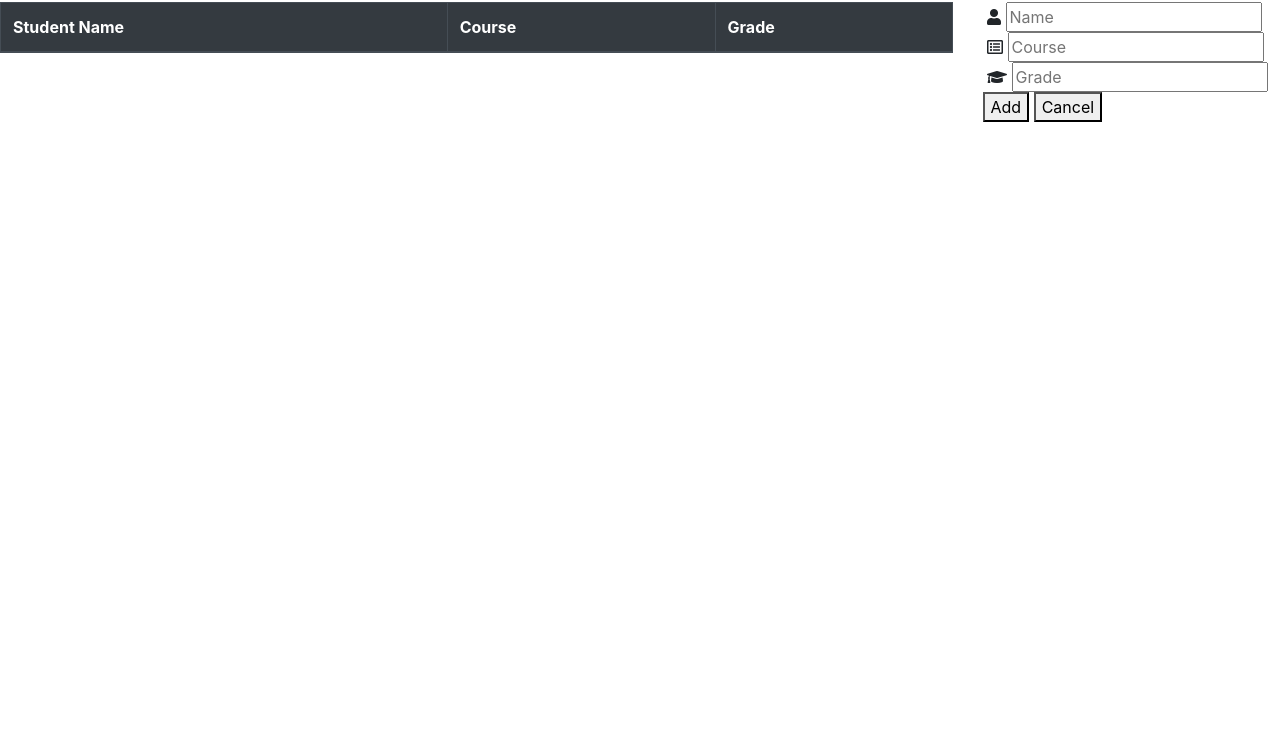
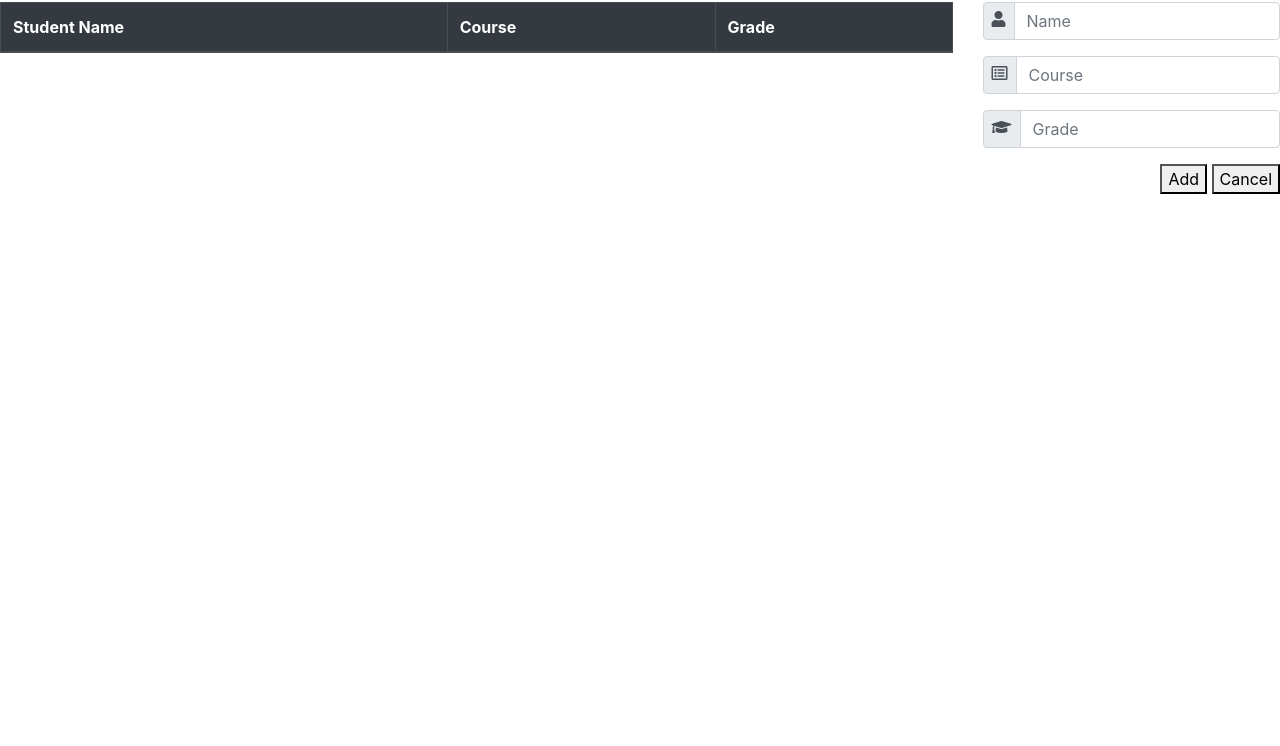
Before and after one commit to kevinelee/student-grade-table-re, a plain HTML site: page index.html in a window 1280 px wide. Shown: the part 54-800 px from the top of the page. Drawn offline with nearby package versions, Linux system fonts and the light colour scheme; no server answers.

Commit message:
completed add grade and some bootstrap css

```diff
--- a/components/app.js
+++ b/components/app.js
@@ -37,7 +37,7 @@ class App {
   }
 
   handleGetGradesSuccess(gradesArray) {
-    console.log(gradesArray);
+    // console.log(gradesArray);
     this.gradeTable.updateGrades(gradesArray);
     let totalGrade = 0;
     for(let i=0;i<gradesArray.length;i++){
--- a/components/grade-form.js
+++ b/components/grade-form.js
@@ -10,7 +10,6 @@ class GradeForm {
   handleSubmit(event) {
     event.preventDefault();
     const formData = new FormData(event.target);
-    console.log(formData);
     const name = formData.get("name");
     const course = formData.get("course");
     const grade = formData.get("grade");
--- a/components/grade-table.js
+++ b/components/grade-table.js
@@ -22,7 +22,7 @@ class GradeTable {
       $tbody.removeChild($tbody.lastChild);
     }
     for (let i = 0; i < grades.length; i++) {
-      console.log(grades[i]);
+      // console.log(grades[i]);
       let tr = this.createDataElement(grades[i]);
       $tbody.append(tr);
     }
--- a/components/page-header.js
+++ b/components/page-header.js
@@ -3,7 +3,6 @@ class PageHeader{
     this.headerElement = headerElement;
   }
   updateAverage(newAverage){
-    console.log(newAverage);
     this.headerElement.querySelector('span').textContent = newAverage;
 
   }
--- a/index.html
+++ b/index.html
@@ -37,37 +37,41 @@
       </div>
 
       <div class="col-3">
-          <form action="" method="post">
-            <div class="">
-              <label for="name"></label>
-              <i class="fas fa-user"></i>
-              <input
-                type="text"
-                id="name"
-                name="name"
-                placeholder="Name"
-                class=""
-              />
+        <form action="" method="POST">
+
+          <div class="input-group mb-3">
+            <div class="input-group-prepend">
+              <span
+                class="input-group-text fas fa-user p-2"
+                id="inputGroup-sizing-default"
+              ></span>
+            </div>
+            <input type="text" class="form-control" name="name" placeholder="Name" />
           </div>
 
-            <div class="">
-              <label for="course"></label>
-              <i class="far fa-list-alt"></i>
-              <input
-                type="text"
-                id="course"
-                name="course"
-                placeholder="Course"
-              />
+            <div class="input-group mb-3">
+
+            <div class="input-group-prepend">
+              <span
+                class="input-group-text far fa-list-alt p-2"
+                id="inputGroup-sizing-default"
+              ></span>
+            </div>
+            <input type="text" class="form-control" name="course" placeholder="Course"/>
           </div>
 
-            <div class="">
-              <label for="grade"></label>
-              <i class="fas fa-graduation-cap"></i>
-              <input type="text" id="grade" name="grade" placeholder="Grade" />
+            <div class="input-group mb-3">
+
+            <div class="input-group-prepend">
+              <span
+                class="input-group-text fas fa-graduation-cap p-2"
+                id="inputGroup-sizing-default"
+              ></span>
+            </div>
+            <input type="text" class="form-control" placeholder="Grade" name="grade"/>
           </div>
 
-            <div class="">
+          <div class="float-right">
             <button type="submit">Add</button>
             <button type="reset">Cancel</button>
           </div>
```
Also changed, not shown: index-test.html (deleted, +0 -76 lines). Lines whose indentation alone changed are shown as unchanged.
